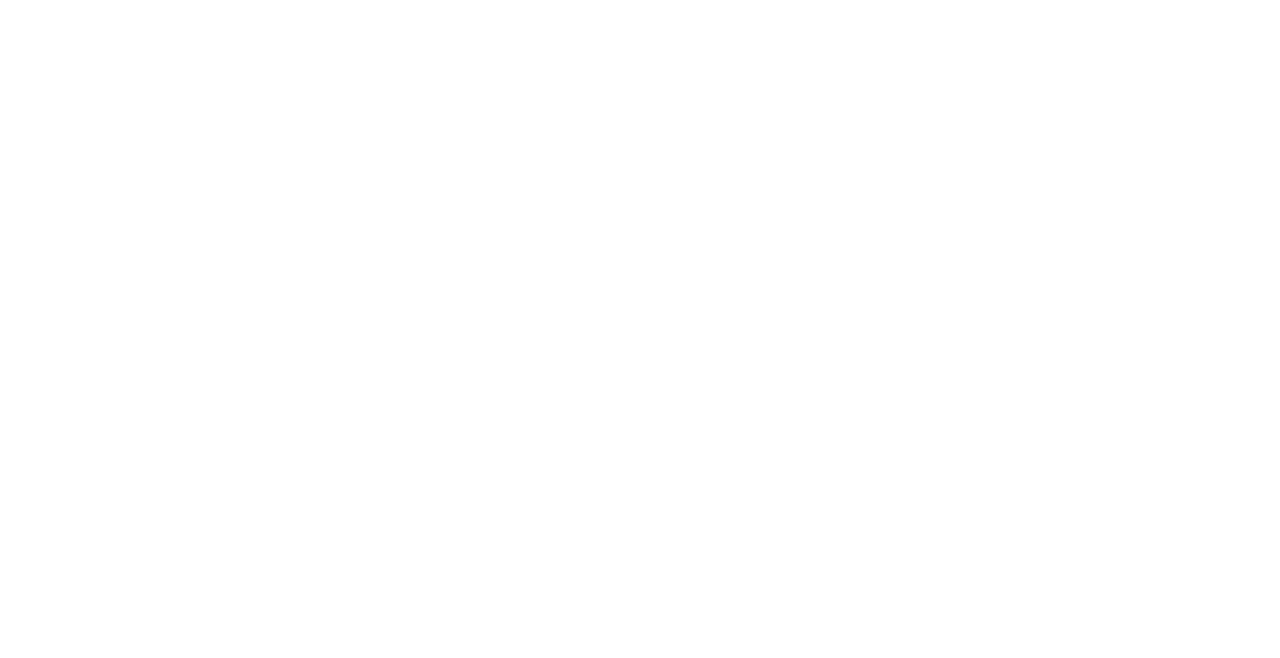
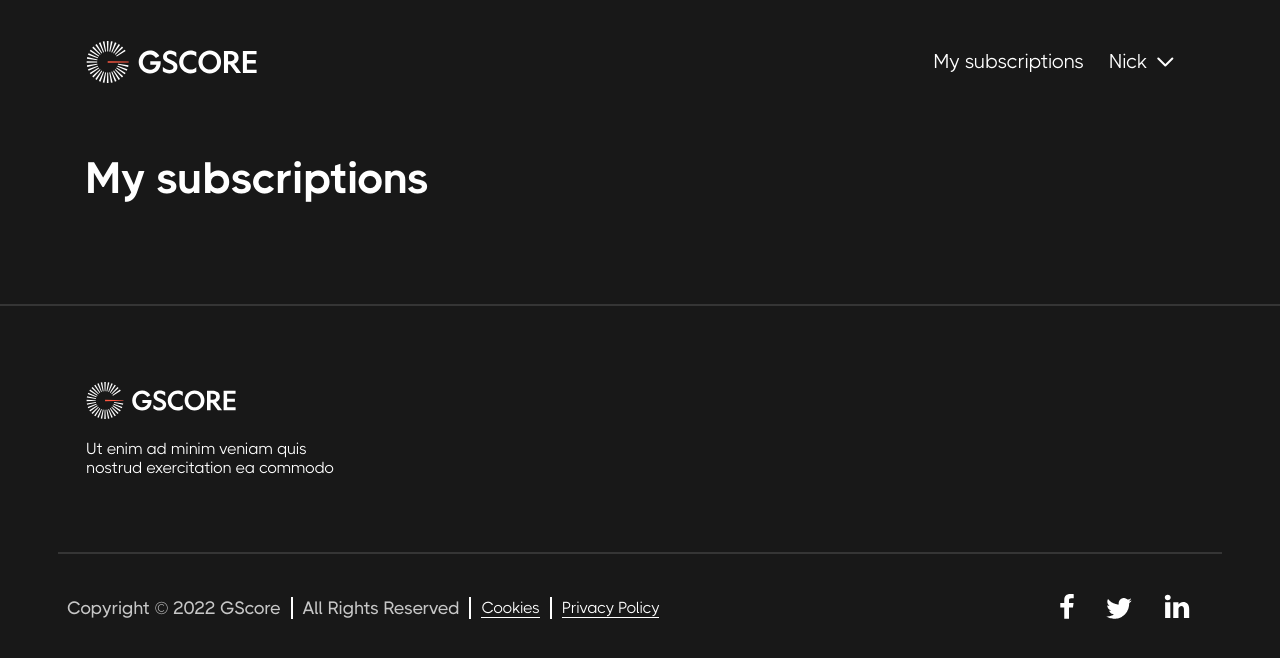
Before and after one commit to nick-felker/gscore, a Next.js app: page /subscriptions in a window 1280 px wide. Shown: the top 658 px of the page. Built offline with nearby package versions, Linux system fonts and the light colour scheme.

Commit message:
added index import in redux/ui folders

```diff
--- a/pages/404.tsx
+++ b/pages/404.tsx
@@ -1,5 +1,4 @@
-import Header from "../src/ui/header";
-import Footer from "../src/ui/footer";
+import {Footer, Header} from '../src/ui';
 import styled from "styled-components";
 
 
--- a/pages/index.tsx
+++ b/pages/index.tsx
@@ -1,9 +1,7 @@
 import styled from "styled-components";
-import Header from "../src/ui/header";
-import Offer from "../src/ui/offer";
-import Footer from "../src/ui/footer";
-import OfferCard from "../src/ui/offerCard";
 
+
+import {Header, Footer, OfferCard, Offer} from '../src/ui';
 
 
 function Index(){
--- a/pages/login.tsx
+++ b/pages/login.tsx
@@ -1,6 +1,7 @@
 import styled from "styled-components";
-import Header from '../src/ui/header';
-import Footer from '../src/ui/footer';
+
+
+import {Header, Footer} from '../src/ui';
 
 
 interface Props{
--- a/pages/settings.tsx
+++ b/pages/settings.tsx
@@ -1,7 +1,7 @@
 import styled from "styled-components";
-import Footer from "../src/ui/footer";
-import Header from "../src/ui/header";
-import Offer from "../src/ui/offer";
+
+
+import {Footer, Header, Offer} from '../src/ui';
 
 
 interface Props{
--- a/pages/subscriptions.tsx
+++ b/pages/subscriptions.tsx
@@ -1,4 +1,6 @@
 import styled from "styled-components";
+
+import {Footer, Header, Offer} from '../src/ui';
 
 
 interface Props{
@@ -8,10 +10,32 @@
 function Subscriptions(props:Props){
     return(
         <>
+            <ExternalWrapper>
+                <Header/>
+                <InnerWrapper>
+                    <Offer text="My subscriptions"/>
+                </InnerWrapper>
 
+
+
+
+                <Footer/>
+            </ExternalWrapper>
         </>
     )
 }
 
 
+const InnerWrapper = styled.div`
+    margin: 30px 0px 100px 85px;
+`
+
+
+const ExternalWrapper = styled.div`
+    font-family: THICCCBOI;
+    background-color: #181818;
+    height: 100vh;
+`
+
+
 export default Subscriptions;
--- /dev/null
+++ b/src/redux/index.ts
@@ -0,0 +1,7 @@
+export { store, persistor } from './store';
+export type { RootState, AppDispatch } from './store';
+export {default as rootReducer } from './reducers/rootReducer';
+export {changeUserObj, selectAuthFlag} from './reducers/user';
+export {default as userReducer } from './reducers/user/reducer';
+export {default as offerReducer } from './reducers/offer/reducer';
+export {changeOfferObj, selectOfferObj} from './reducers/offer';
--- a/src/ui/hamburgerAdditionalMenu/index.tsx
+++ b/src/ui/hamburgerAdditionalMenu/index.tsx
@@ -16,7 +16,6 @@
                         <SettingsText>Settings</SettingsText>
                     </SettingsRow>
                 </Link>
-
                 <LogoutRow>
                     <LogoutIcon src="./images/LogOut.svg"/>
                     <LogoutText>Logout</LogoutText>
--- a/src/ui/header/index.tsx
+++ b/src/ui/header/index.tsx
@@ -1,6 +1,6 @@
 import styled from "styled-components";
 import { useAppSelector } from '../../hooks';
-import { selectAuthFlag } from '../../redux/reducers/user';
+import { selectAuthFlag } from '../../redux';
 import UserHamburgerMenu from "../userHamburgerMenu";
 
 
--- /dev/null
+++ b/src/ui/index.tsx
@@ -0,0 +1,8 @@
+export {default as Header } from './header';
+export {default as Footer } from './footer';
+export {default as HamburgerAdditionalMenu } from './hamburgerAdditionalMenu';
+export {default as Button } from './button';
+export {default as Offer } from './offer';
+export {default as OfferCard } from './offerCard';
+export {default as ProgresBar } from './progresBar';
+export {default as UserHamburgerMenu } from './userHamburgerMenu';
--- a/src/ui/offerCard/index.tsx
+++ b/src/ui/offerCard/index.tsx
@@ -1,8 +1,8 @@
 import styled from "styled-components";
 import Button from "../button";
 import { useAppDispatch, useAppSelector } from '../../hooks';
-import { changeOfferObj, selectOfferObj } from '../../redux/reducers/offer';
-import {RootState} from '../../redux/store';
+import { changeOfferObj, selectOfferObj, RootState } from '../../redux';
+
 
 interface Props{
     bgColor: string;
--- a/src/ui/userHamburgerMenu/index.tsx
+++ b/src/ui/userHamburgerMenu/index.tsx
@@ -1,14 +1,17 @@
 import styled from "styled-components";
 import { useState } from 'react';
 import HamburgerAdditionalMenu from "../hamburgerAdditionalMenu";
-
+import Link from 'next/link';
 
 function UserHamburgerMenu(){
     const [overlayFlag, setOverlayFlag] = useState<boolean>(false);
     return(
         <>
             <ExternalWrapper>
-                <MySubs>My subscriptions</MySubs>
+                <Link href={'./subscriptions'}>
+                    <MySubs>My subscriptions</MySubs>
+                </Link>
+
                 {overlayFlag === true ? <HamburgerAdditionalMenu/> : null}
                 <UserHamburger onClick={()=>setOverlayFlag(!overlayFlag)}>
                     <UserName>Nick</UserName>
```
Also changed, not shown: pages/signup.tsx (+8 -6 lines).
